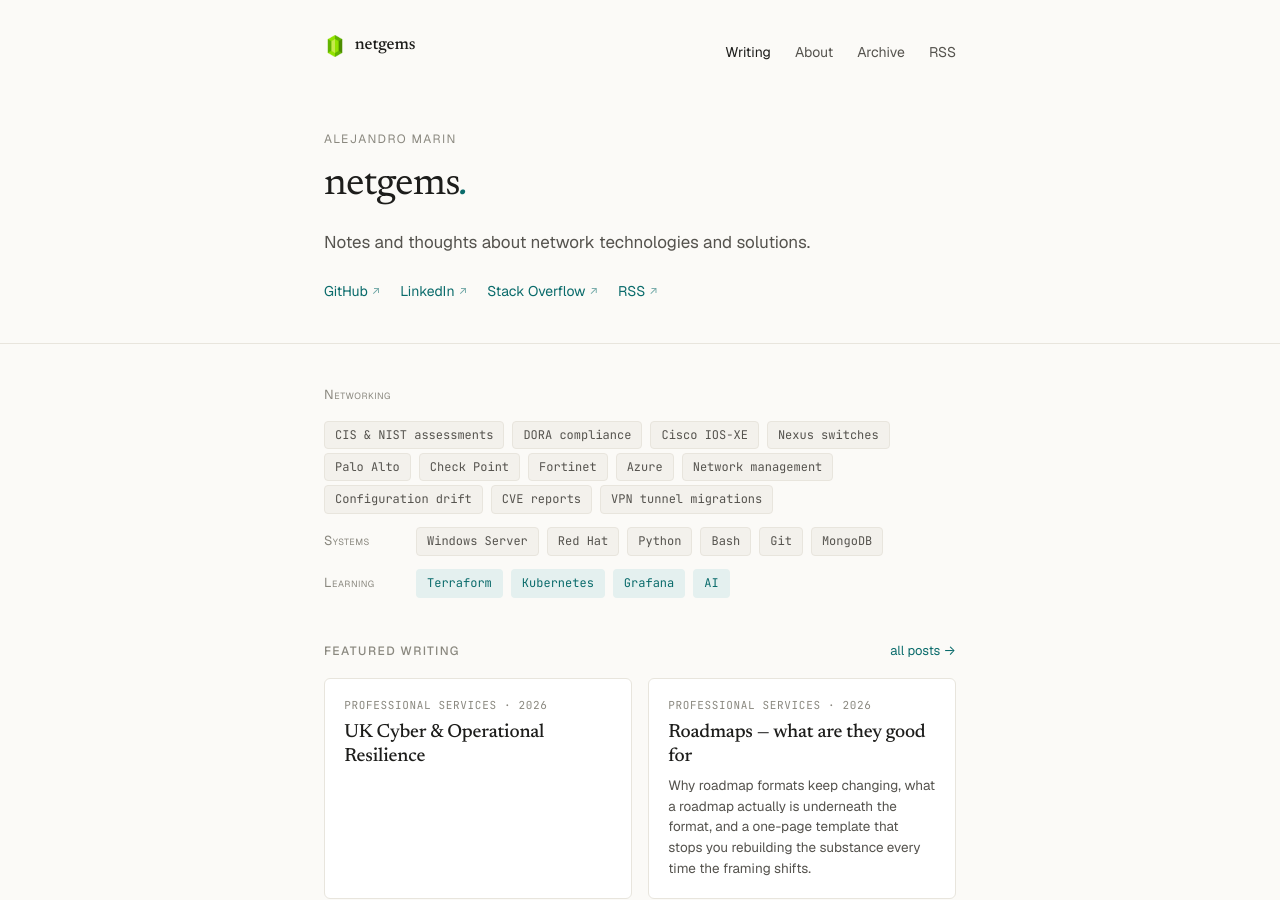
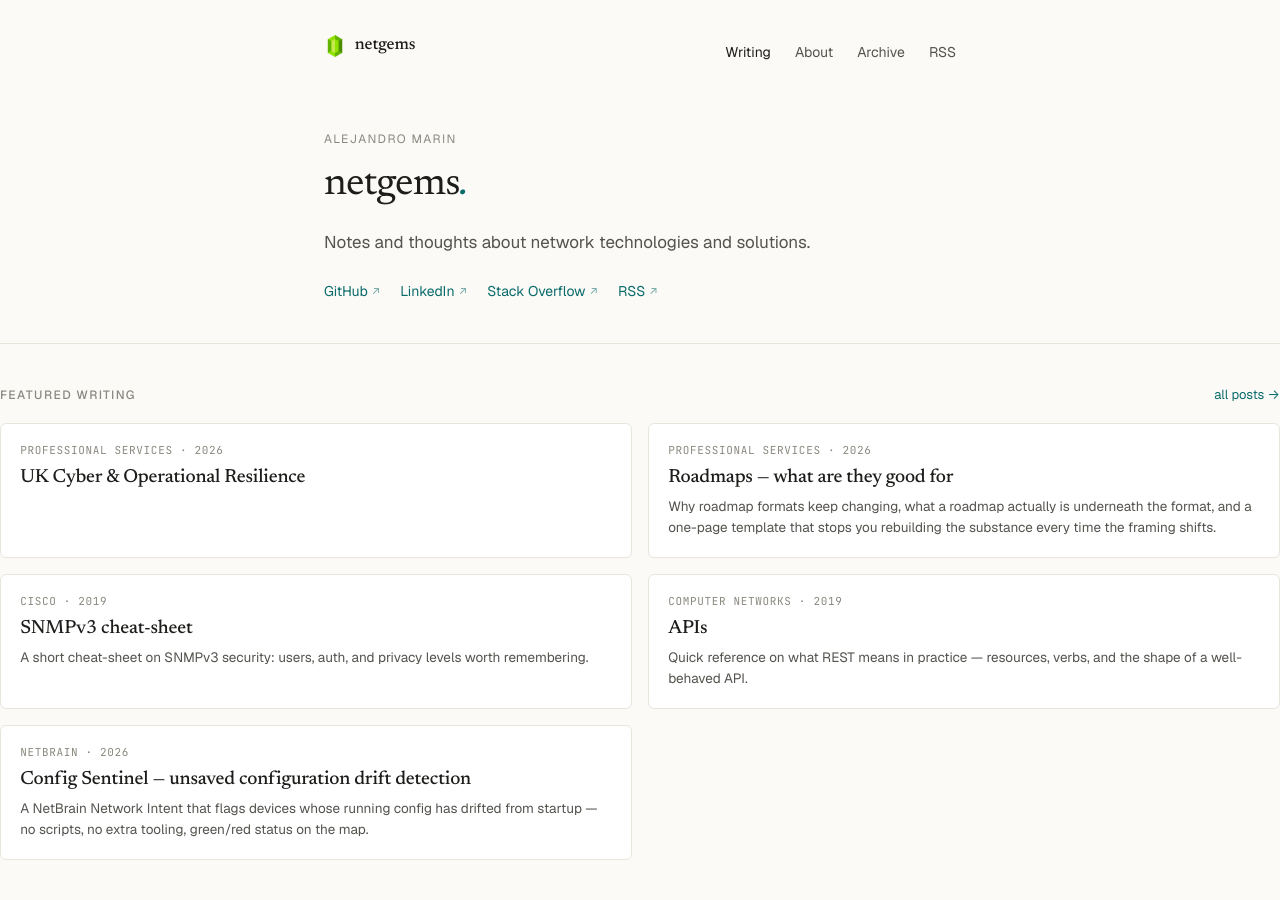
Before and after one commit to amarinjs/sitio, a Jekyll site: the page built from index.html, in a window 1280 px wide and 900 px high. Built offline with Jekyll 4.4.1, drawn with Linux system fonts in a browser that asks for light colours; the list of posts is cut into pages by our own code.

Commit message:
Update home.html

```diff
--- a/_layouts/home.html
+++ b/_layouts/home.html
@@ -17,48 +17,6 @@
     </div>
   </div>
 </section>
-
-<div class="wrap">
-
-  <section class="skills">
-    <div class="skill-group">
-      <span class="skill-group-label">Networking</span>
-      <div>
-        <span class="chip">CIS &amp; NIST assessments</span>
-        <span class="chip">DORA compliance</span>
-        <span class="chip">Cisco IOS-XE</span>
-        <span class="chip">Nexus switches</span>
-        <span class="chip">Palo Alto</span>
-        <span class="chip">Check Point</span>
-        <span class="chip">Fortinet</span>
-        <span class="chip">Azure</span>
-        <span class="chip">Network management</span>
-        <span class="chip">Configuration drift</span>
-        <span class="chip">CVE reports</span>
-        <span class="chip">VPN tunnel migrations</span>
-      </div>
-    </div>
-    <div class="skill-group">
-      <span class="skill-group-label">Systems</span>
-      <div>
-        <span class="chip">Windows Server</span>
-        <span class="chip">Red Hat</span>
-        <span class="chip">Python</span>
-        <span class="chip">Bash</span>
-        <span class="chip">Git</span>
-        <span class="chip">MongoDB</span>
-      </div>
-    </div>
-    <div class="skill-group">
-      <span class="skill-group-label">Learning</span>
-      <div>
-        <span class="chip learning">Terraform</span>
-        <span class="chip learning">Kubernetes</span>
-        <span class="chip learning">Grafana</span>
-        <span class="chip learning">AI</span>
-      </div>
-    </div>
-  </section>
 
   {% comment %} Featured posts — hand-pick up to 4 by setting `featured: N` (1–4) in post frontmatter. Lower N appears first. {% endcomment %}
   {% assign featured = site.posts | where_exp: "p", "p.featured" | sort: "featured" | limit: 4 %}
```
